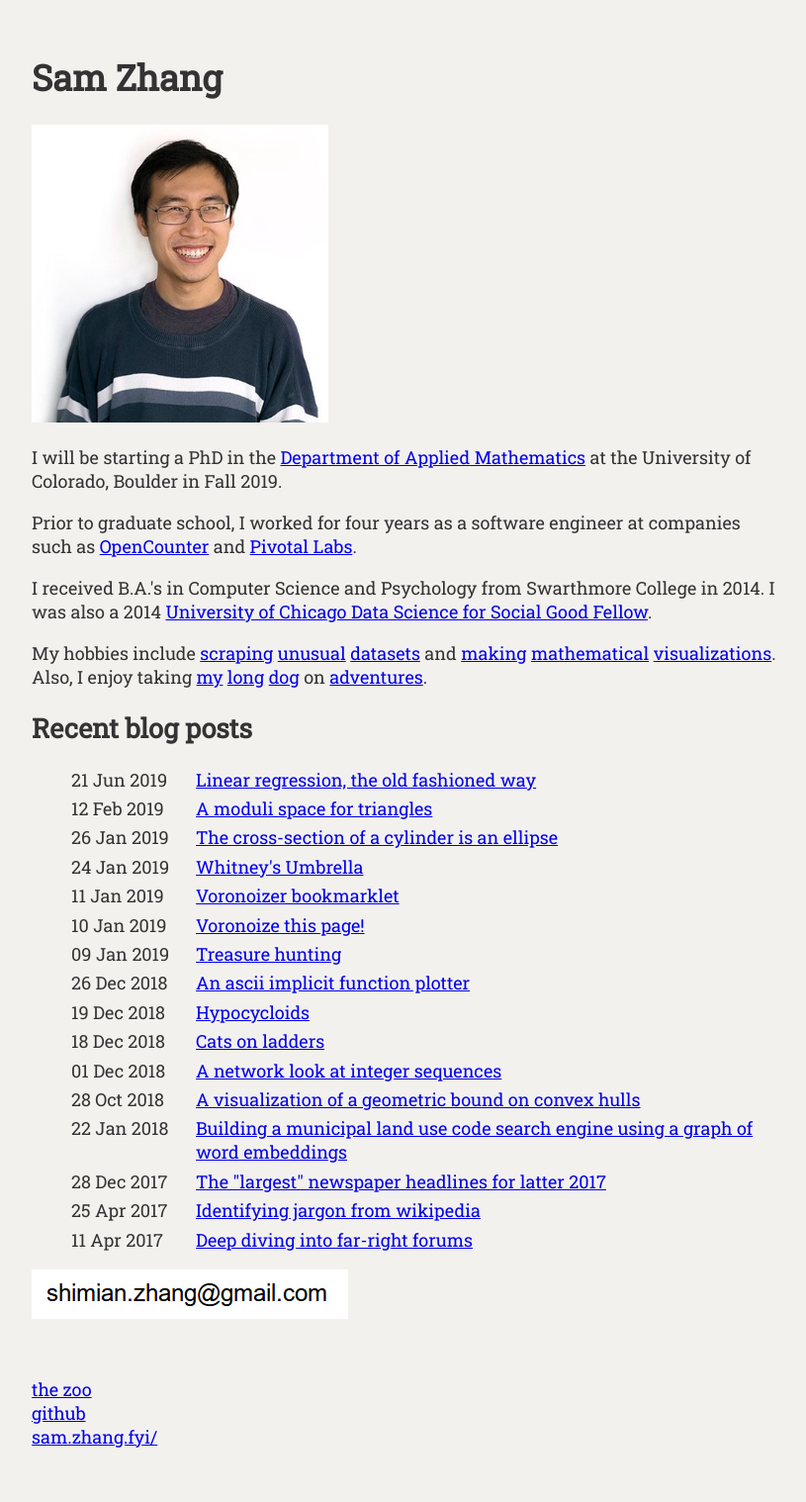
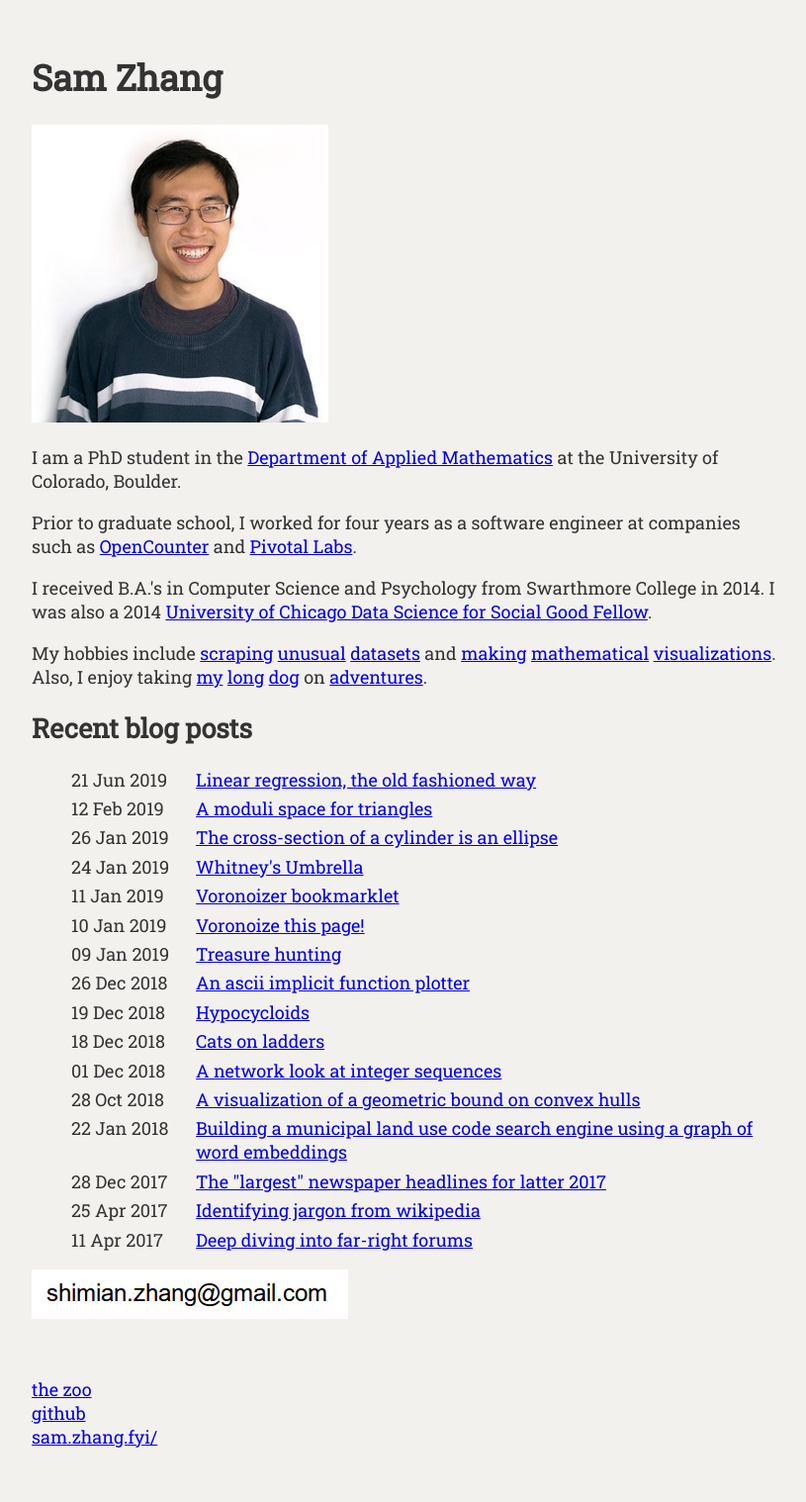
Before and after one commit to samzhang111/samzhang111.github.io, a Jekyll site: the page built from index.html, in a window 1280 px wide. Shown: the whole page at 99% size, without its empty margins (230-1045 px from the left). Built offline with Jekyll 4.4.1, drawn with Linux system fonts in a browser that asks for light colours.

Commit message:
started grad school!

```diff
--- a/index.html
+++ b/index.html
@@ -11,7 +11,7 @@ redirect_from: "/html/about/"
 </div>
 
 <p>
-I will be starting a PhD in the <a href="https://www.colorado.edu/amath/">Department of Applied Mathematics</a> at the University of Colorado, Boulder in Fall 2019.
+I am a PhD student in the <a href="https://www.colorado.edu/amath/">Department of Applied Mathematics</a> at the University of Colorado, Boulder.
 <p>
 
 Prior to graduate school, I worked for four years as a software engineer at companies such as <a href="https://opencounter.com/">OpenCounter</a> and <a href="https://pivotal.io/labs">Pivotal Labs</a>.
```
